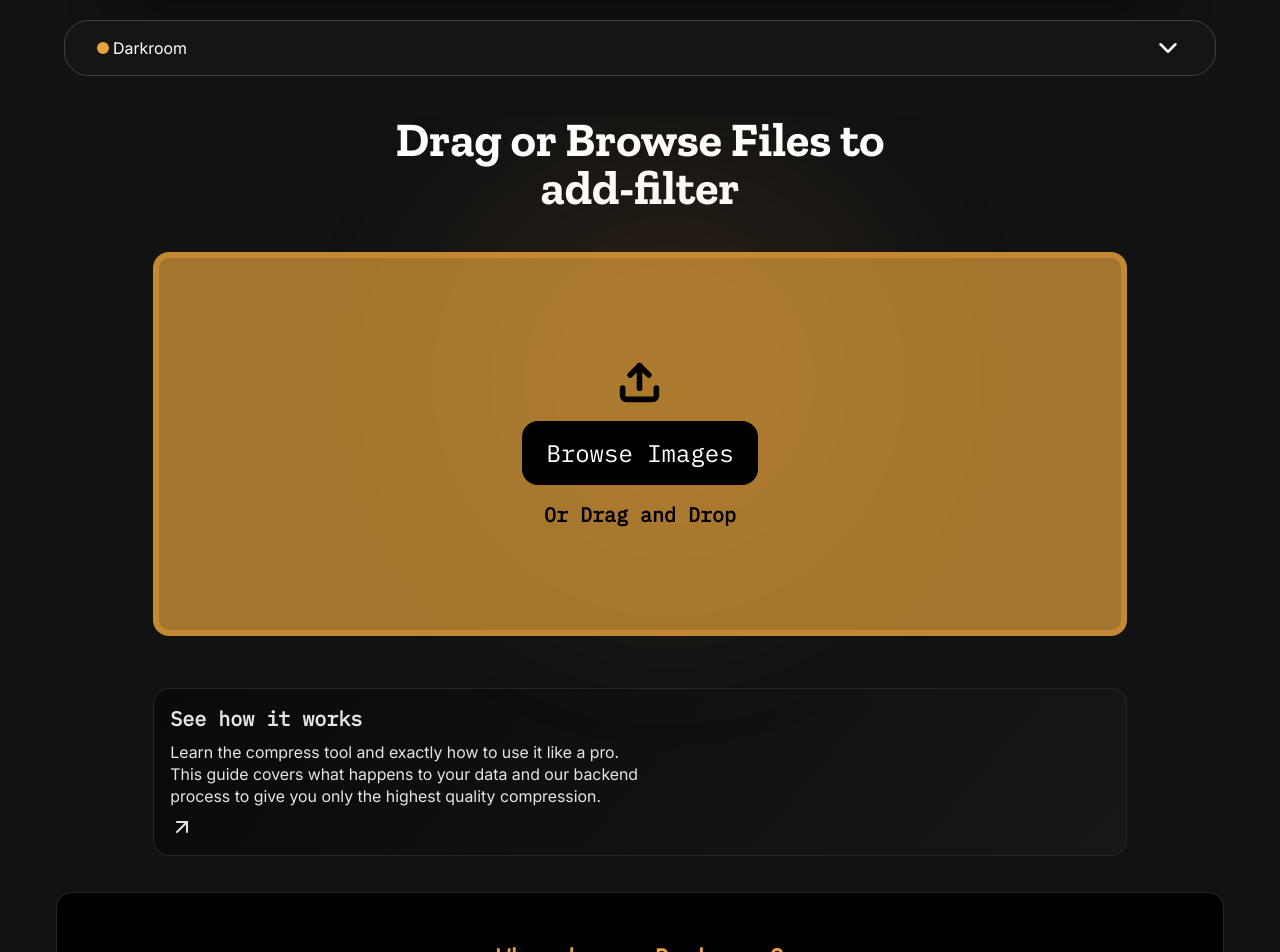
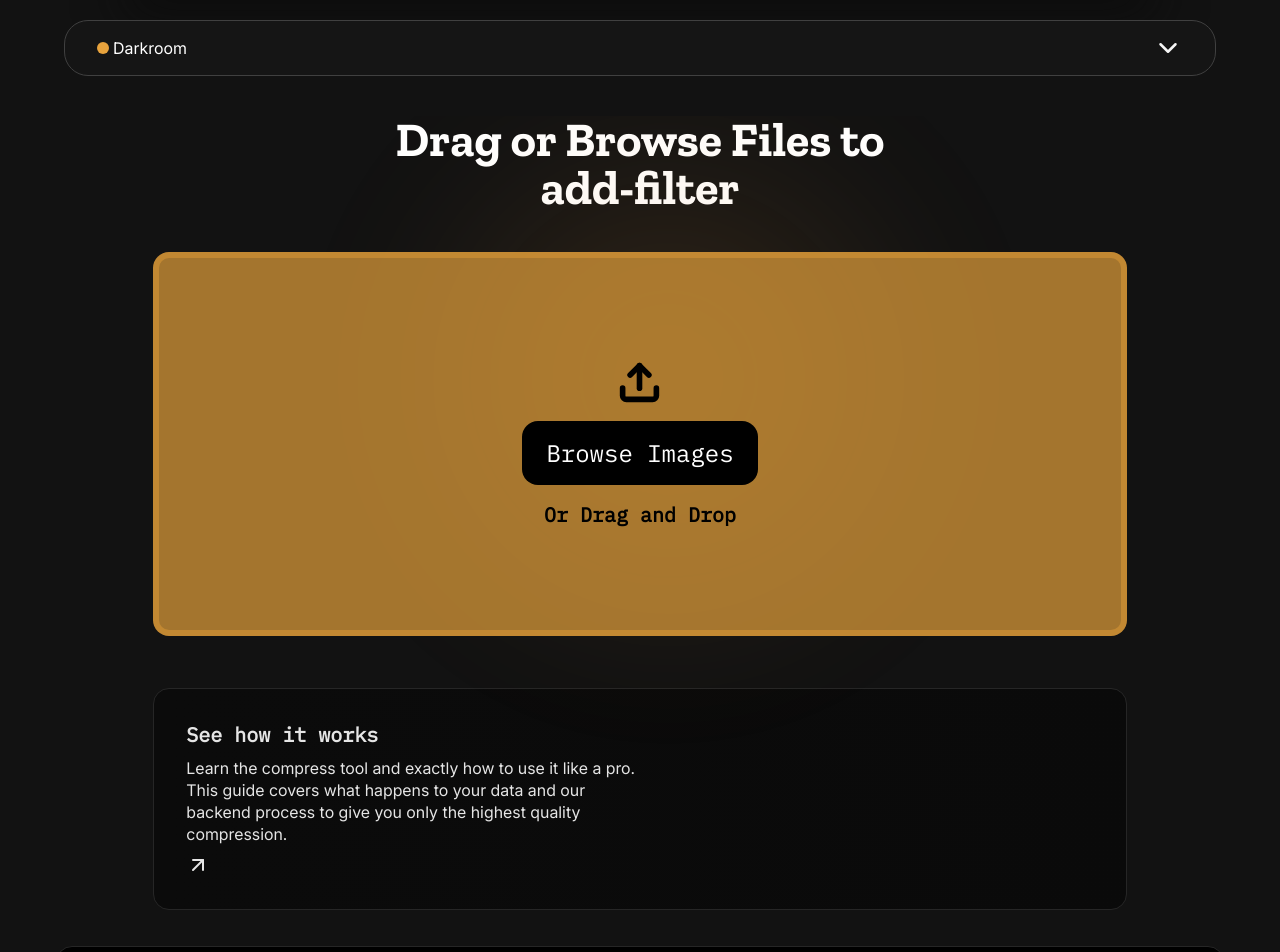
Before and after one commit to ibrahimhere47/Darkroom-v2, a React (Vite) app: page /tools/add-filter in a window 1280 px wide. Shown: the top 952 px of the page. Built offline with nearby package versions, Linux system fonts and the light colour scheme.

Commit message:
Improved other components to match guarantees

```diff
--- a/src/components/guide-comps/GuideButton.jsx
+++ b/src/components/guide-comps/GuideButton.jsx
@@ -7,7 +7,7 @@ const GuideButton = () => {
 
     return (
         <Link to={`/guides/${toolId}`}>
-            <div className='flex p-4 rounded-2xl -bg-linear-50 from-neutral-900 to-neutral-950 border border-neutral-800 text-neutral-200 w-full justify-self-center mt-4'>
+            <div className='flex p-8 rounded-2xl bg-linear-90 from-[#0b0b0b] to-neutral-950 border border-neutral-800 text-neutral-200 w-full justify-self-center mt-4'>
                 <div className='w-1/2 flex flex-col gap-2'>
                     <h1 className='font-mono font-bold text-xl'>See how it works</h1>
                     <p className='font-body text-base leading-5.5'>Learn the compress tool and exactly how to use it like a pro. This guide covers what happens to your data and our backend process to give you only the highest quality compression.</p>
--- a/src/components/tool-comps/ToolSidebar.jsx
+++ b/src/components/tool-comps/ToolSidebar.jsx
@@ -4,7 +4,7 @@ import gsap from 'gsap'
 
 /** Outer w-85 panel every tool's sidebar lives in. */
 const SidebarPanel = ({ children }) => (
-    <div className='w-full lg:w-85 shrink-0 rounded-2xl bg-neutral-900 border border-neutral-950 p-6 flex flex-col justify-between'>
+    <div className='w-full lg:w-85 shrink-0 rounded-2xl bg-neutral-950 border border-neutral-800 p-6 flex flex-col justify-between'>
         {children}
     </div>
 )
--- a/src/components/tool-comps/ToolStage.jsx
+++ b/src/components/tool-comps/ToolStage.jsx
@@ -82,7 +82,7 @@ const ToolStage = ({
     return (
         <div
             ref={stageRef}
-            className='relative flex-1 min-h-125 rounded-2xl bg-neutral-900 border border-neutral-800 p-6 overflow-hidden'
+            className='relative flex-1 min-h-125 rounded-2xl bg-neutral-950 border border-neutral-800 p-6 overflow-hidden'
         >
             <div className='pointer-events-none absolute top-20 right-80 w-72 h-72 rounded-full bg-amber-47/1 blur-3xl' />
 
```
